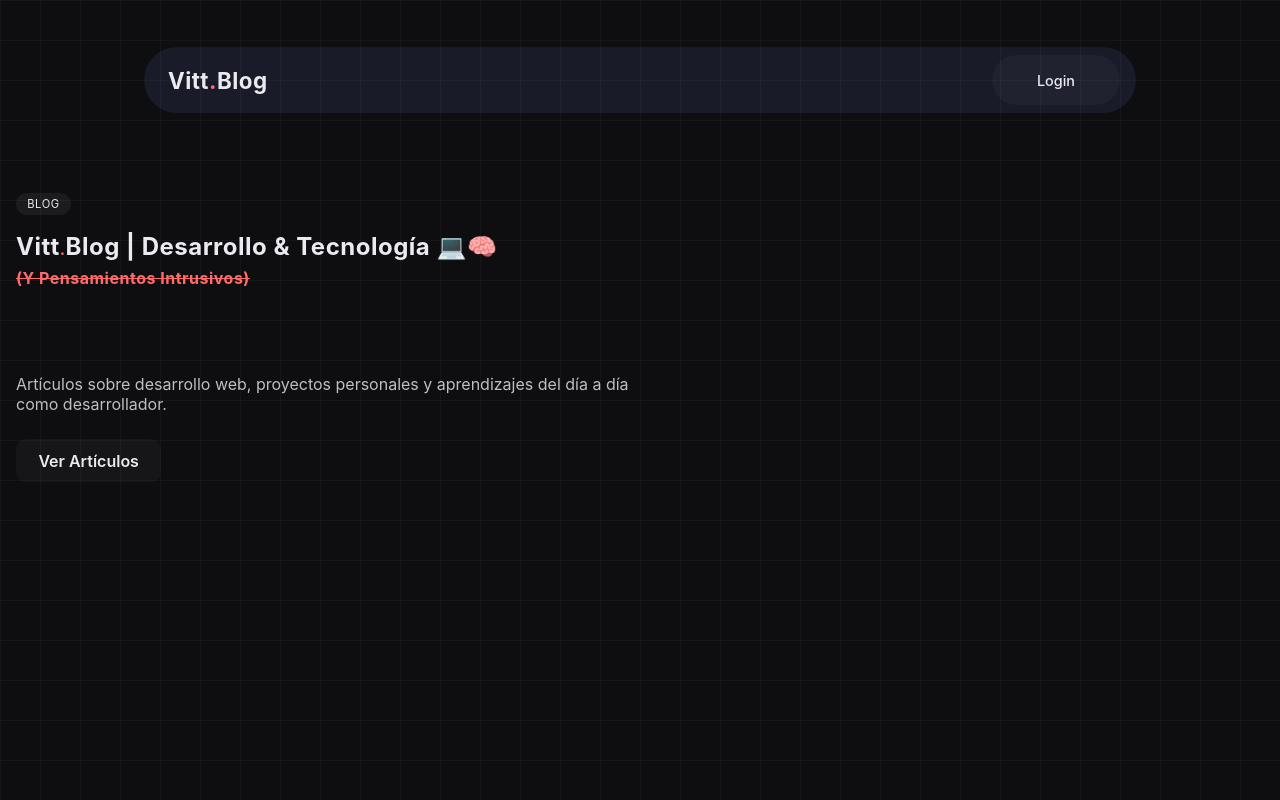
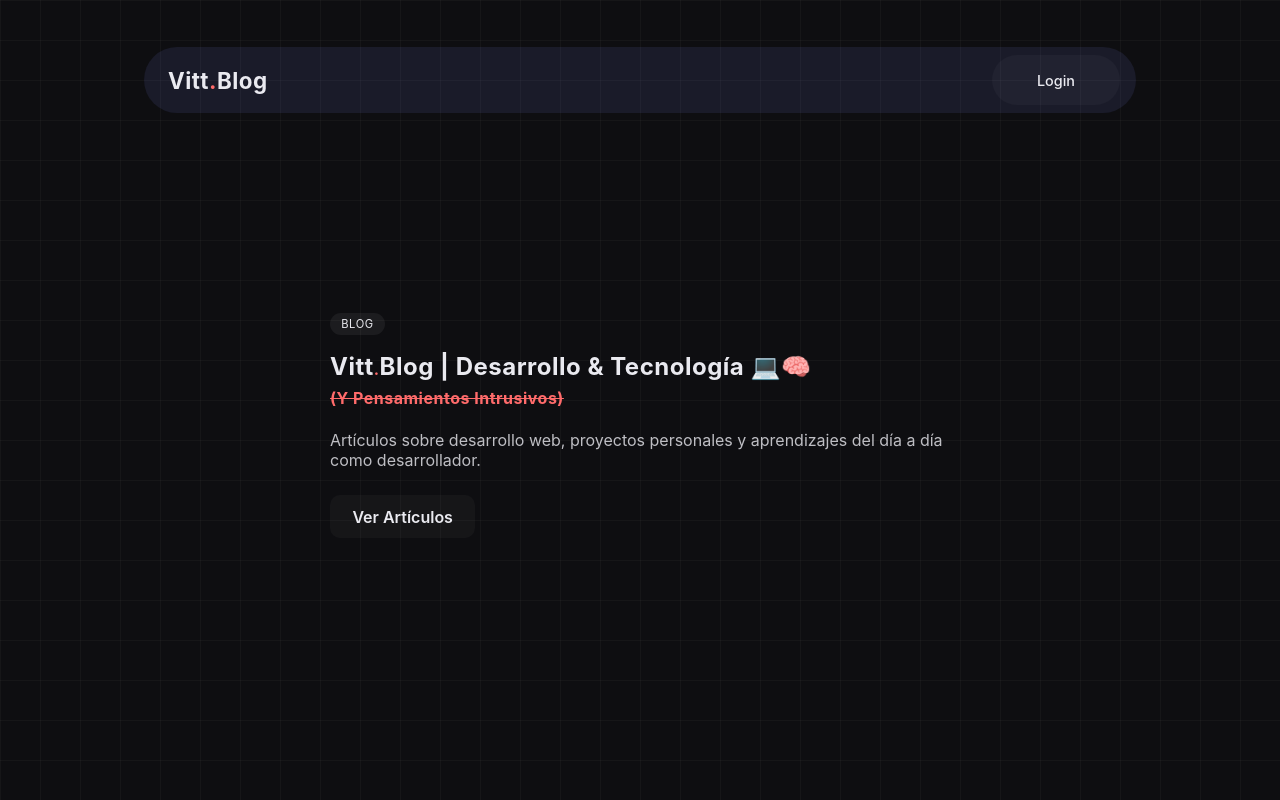
Before and after one commit to VittoLym/vittblog, a Vue app: page / in a window 1280 px wide. Shown: the top 800 px of the page. Built offline with nearby package versions, Linux system fonts and the light colour scheme; no server answers; what @vueuse/head would draw is missing.

Commit message:
more minor style changes

```diff
--- a/src/components/BlogsContainer.vue
+++ b/src/components/BlogsContainer.vue
@@ -43,6 +43,9 @@
 .layout{
     display: flex;
     padding:2rem 1rem;
+    justify-content: center;
+    align-items: center ;
+    margin-top: 15vh;
 }
 .presentation{
     display: flex;
@@ -56,7 +59,6 @@
     letter-spacing: 0.5px;
     align-items: center;
     width: 90%;
-    height: 130px;
     margin:0;
 }
 .logo span {
--- a/src/views/NewArticle.vue
+++ b/src/views/NewArticle.vue
@@ -314,8 +314,6 @@ textarea:focus {
 
   .actions {
     justify-content: center;
-    position: sticky;
-    bottom: 0;
     padding-top: 0;
   }
 
```
